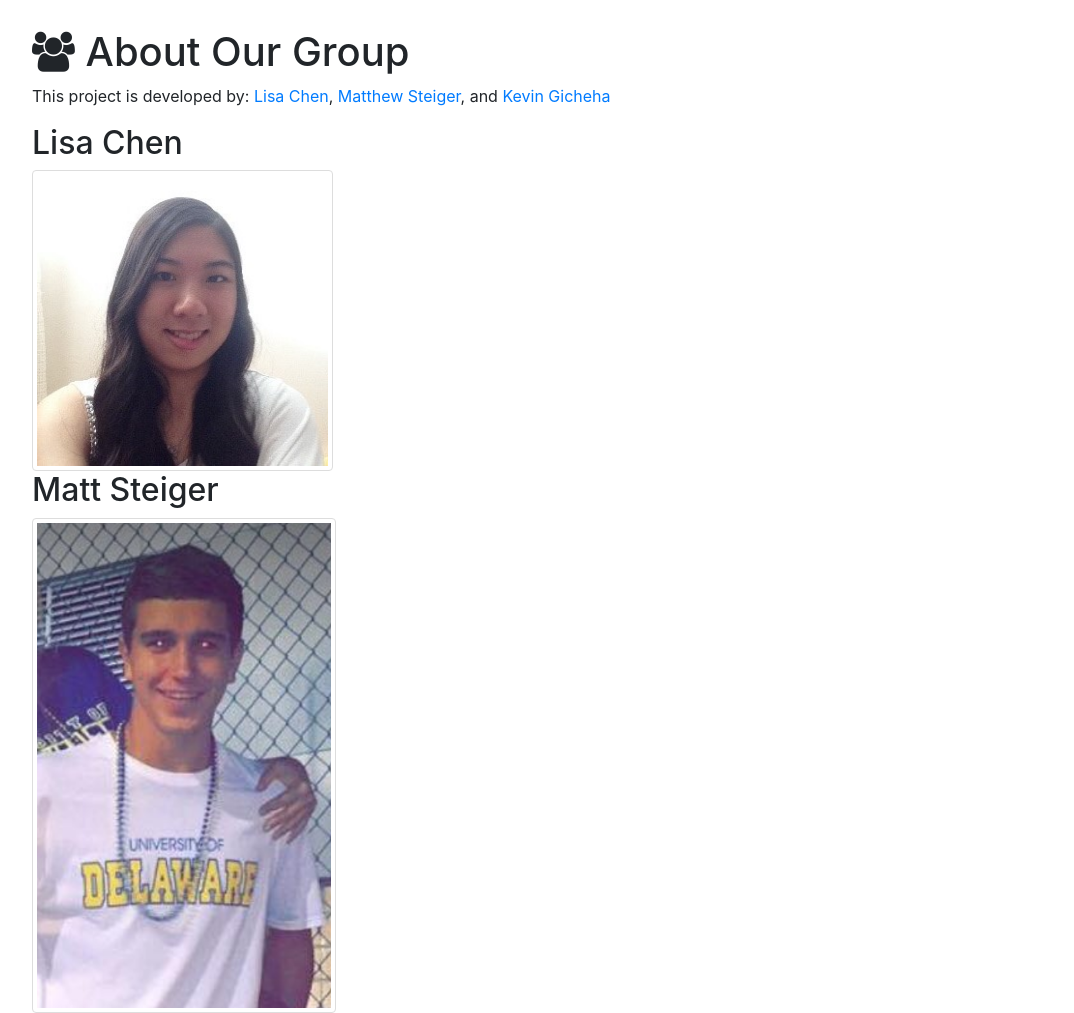
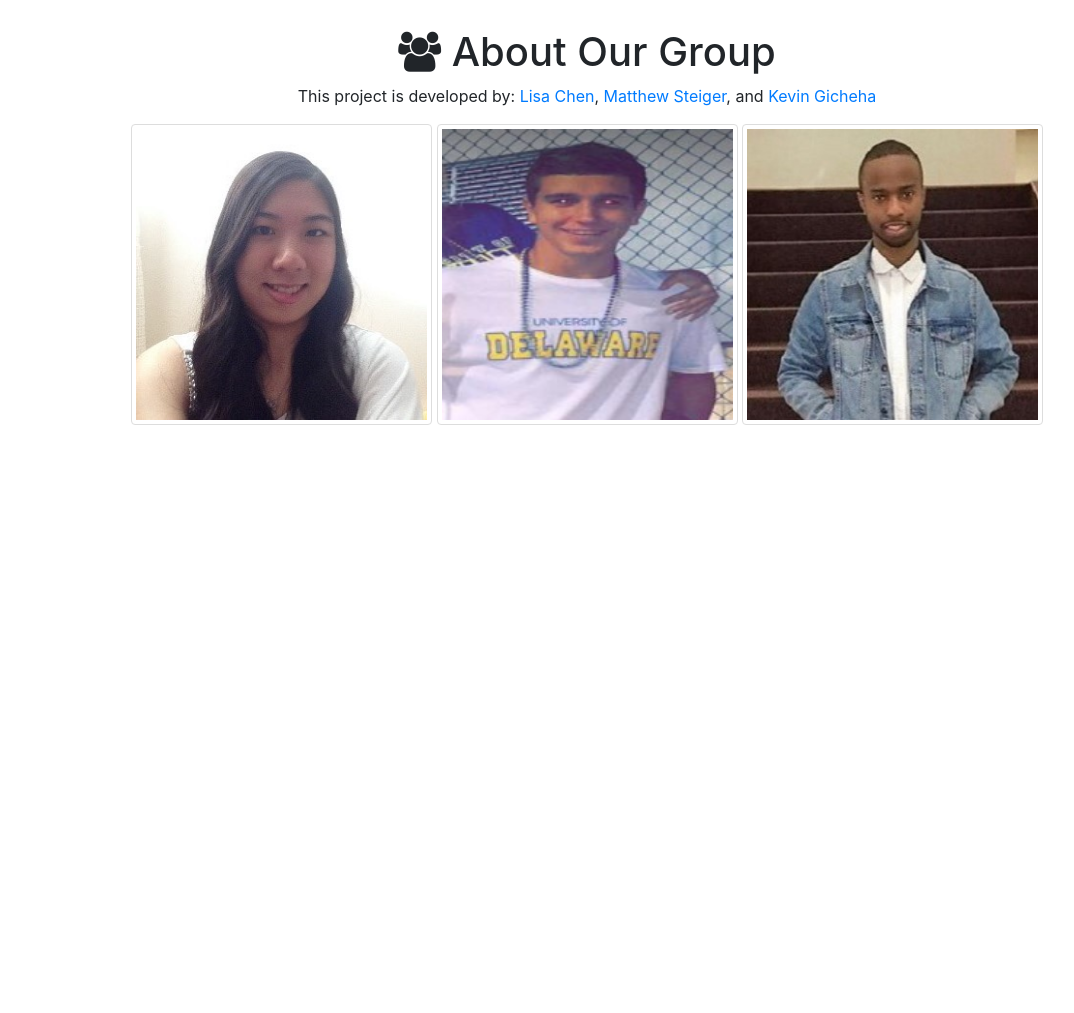
Before and after one commit to gichehak/final-project, a Flask app: page /about in a window 1280 px wide. Shown: the part 74-1087 px from the top of the page, without its empty margins (53-1127 px from the left). After the commit the page ends 499 px from the top, so only its background shows below. Run offline with Flask 2, Linux system fonts and the light colour scheme; some libraries are stand-ins or nearby versions.

Commit message:
group assign 2

```diff
--- a/templates/about.html
+++ b/templates/about.html
@@ -8,7 +8,7 @@
 
 {% block page_content%}
   <!-- Page Content -->
-  <div class="container">
+  <div class="container" style="text-align:center">
     <h1 class="mt-5"><i class="fa fa-users" aria-hidden="true"></i> About Our Group</h1>
     <p>This project is developed by:
       <a id="developer1" href="https://github.com/lisahchen" data-toggle="tooltip" data-placement="top">Lisa Chen</a>,
@@ -16,12 +16,11 @@
       <a id="developer3" href="https://github.com/gichehak" data-toggle="tooltip" data-placement="top">Kevin Gicheha</a></p>
   </div>
   <div class="container">
-    <h2>Lisa Chen</h2>
-    <img src="static/img/Lisa.jpg" class="img-thumbnail" alt="Lisa Chen" width="301" height="301">
-  </div>
-  <div class="container">
-    <h2>Matt Steiger</h2>
-    <img src="static/img/Matt.png" class="img-thumbnail" alt="Matt Steiger" width="304" height="236">
+    <center>
+      <img src="static/img/Lisa.jpg" class="img-thumbnail" alt="Lisa Chen" width="301" height="301">
+      <img src="static/img/Matt.png" class="img-thumbnail" alt="Matt Steiger" width="301" height="301">
+      <img src="static/img/Kevin.jpg" class="img-thumbnail" alt="Kevin Gicheha" width="301" height="301">
+  </center>
   </div>
 {% endblock%}
 
--- a/templates/customer-add.html
+++ b/templates/customer-add.html
@@ -14,7 +14,7 @@
       </div>
       <div class="form-group">
         <label>Address</label>
-        <textarea class="form-control" name="about" placeholder="Brief Introduction" required="true"></textarea>
+        <textarea class="form-control" name="address" placeholder="Enter Address Here" required="true"></textarea>
       </div>
       <button type="submit" class="btn btn-primary">Add Customer</button>
       <button type="submit" class="btn btn-success" id="insert-ajax-btn">Add Customer Ajax</button>
--- a/templates/index.html
+++ b/templates/index.html
@@ -8,7 +8,7 @@
 {% block page_content%}
 
   <!-- Page Content -->
-  <div class="container">
+  <div  class="container" style="text-align:center">
     <h1 class="mt-5"><i class="fa fa-bullhorn" aria-hidden="true"></i> Welcome to our Final Project! </h1>
     <p>This is our Final Project for MISY350</p>
   </div>
```
Also changed, not shown: manage.py (+8 -4 lines), data.sqlite, static/img/Kevin.jpg (added), static/img/Matt.png, 1 other file.
